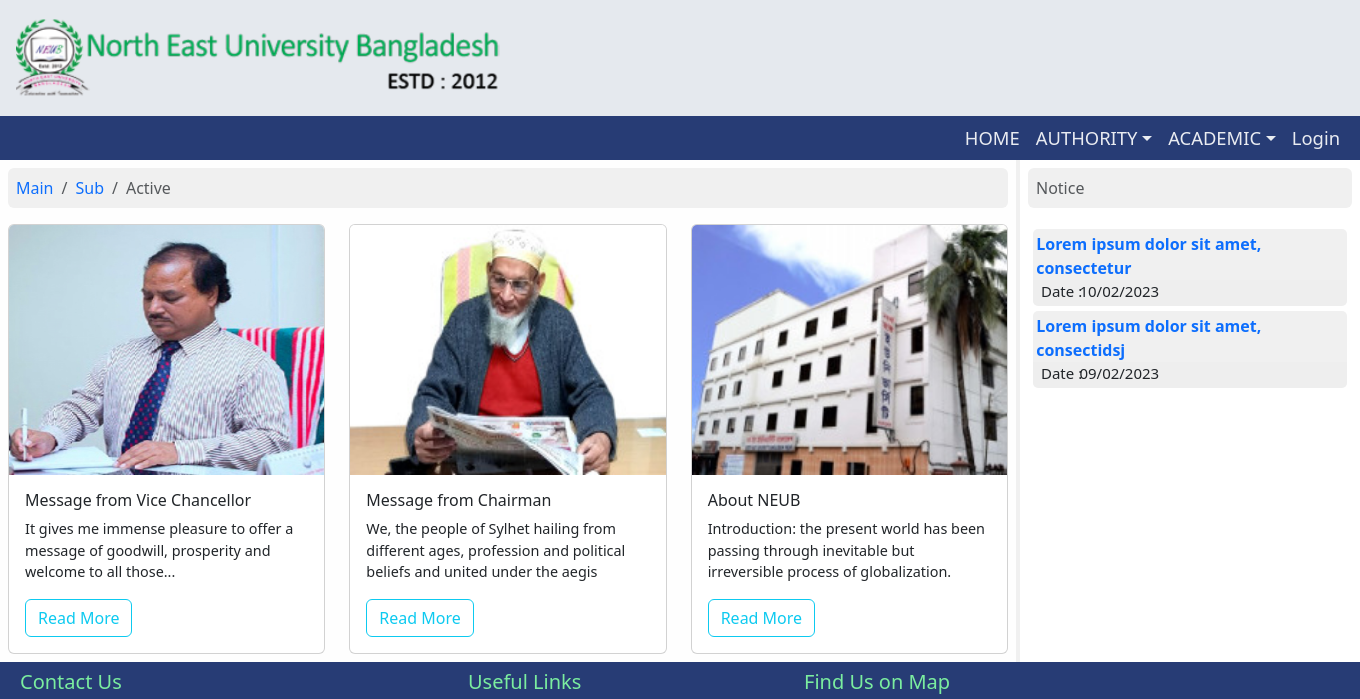
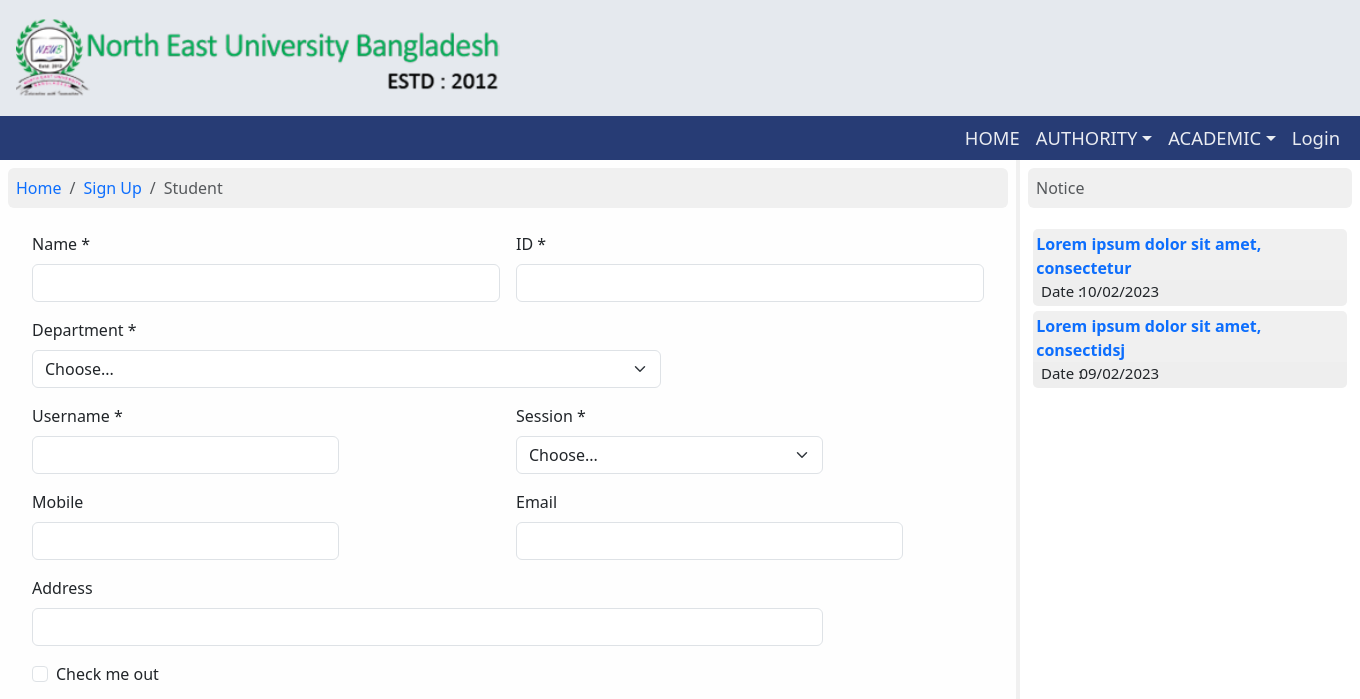
Before and after one commit to dipta-sdd/neub, a PHP site: page /index.html in a window 1360 px wide; the page is wider, and only the part inside the window is pictured. Shown: the top 699 px of that part. Run offline with PHP 8.4, Linux system fonts and the light colour scheme.

Commit message:
step-login

```diff
--- a/index.html
+++ b/index.html
@@ -112,42 +112,80 @@
         <div class=" col-lg-9 col-md-7 left p-0 pe-1">
           <div class="body p-2">
             <nav class="breadcrumb p-2 rounded-2">
-              <a class="breadcrumb-item" href="#">Main</a>
-              <a class="breadcrumb-item" href="#">Sub</a>
-              <span class="breadcrumb-item active" aria-current="page">Active</span>
+              <a class="breadcrumb-item" href="#">Home</a>
+              <a class="breadcrumb-item" href="#">Sign Up</a>
+              <span class="breadcrumb-item active" aria-current="page">Student</span>
             </nav>
+            <div class="sign_up_std m-4">
+              <form class="row g-3">
+                <div class="col-md-6">
+                  <label class="form-label">Name *</label>
+                  <label class="form-label msg"></label>
+                  <input type="text" class="form-control" name="name">
+                </div>
 
-            <div class="row row-cols-1 row-cols-lg-3 g-4">
-              <div class="col">
-                <div class="card">
-                  <img src="./img/card_vc.jpg" height="250" class="card-img-top" alt="...">
-                  <div class="card-body">
-                    <h6 class="card-title">Message from Vice Chancellor </h6>
-                    <p class="card-text">It gives me immense pleasure to offer a message of goodwill, prosperity and welcome to all those... </p>
-                    <button type="button" class="btn btn-outline-info">Read More</button>
+                <div class="col-md-6">
+                  <label class="form-label">ID *</label>
+                  <label class="form-label msg"></label>
+                  <input type="text" class="form-control" name="id">
+                </div>
+
+                <div class="col-md-8">
+                  <label class="form-label">Department *</label>
+                  <label class="form-label msg" ></label>
+                  <select class="form-select" name="dept">
+                    <option selected>Choose...</option>
+                    <option>...</option>
+                  </select>
+                </div> <div class="col-md-4 m-0"></div>
+
+                <div class="col-md-4">
+                  <label class="form-label">Username *</label>
+                  <label class="form-label msg"></label>
+                  <input type="text" class="form-control" name="user">
+                </div><div class="col-md-2"></div>
+
+                <div class="col-md-4 ">
+                  <label class="form-label">Session *</label>
+                  <label class="form-label msg" ></label>
+                  <select class="form-select" name="session">
+                    <option selected>Choose...</option>
+                    <option>...</option>
+                  </select>
+                </div>
+
+                <div class="col-md-4">
+                  <label class="form-label">Mobile</label>
+                  <label class="form-label msg"></label>
+                  <input type="text" class="form-control" name="mobile">
+                </div><div class="col-md-2"></div>
+
+                <div class="col-md-5">
+                  <label class="form-label">Email</label>
+                  <label class="form-label msg"></label>
+                  <input type="email" class="form-control" name="email">
+                </div><div class="col-md-6 m-0"></div>
+
+                <div class="col-md-10">
+                  <label class="form-label"> Address</label>
+                  <label class="form-label msg"></label>
+                  <input type="text" class="form-control" name="user">
+                </div><div class="col-md-2 m-0"></div>
+
+
+
+                <div class="col-12">
+                  <div class="form-check">
+                    <input class="form-check-input" type="checkbox" id="gridCheck">
+                    <label class="form-check-label" for="gridCheck">
+                      Check me out
+                    </label>
                   </div>
                 </div>
-              </div>
-              <div class="col">
-                <div class="card">
-                  <img src="./img/card_ch.jpg" height="250" class="card-img-top" alt="...">
-                  <div class="card-body">
-                    <h6 class="card-title">Message from Chairman</h6>
-                    <p class="card-text">We, the people of Sylhet hailing from different ages, profession and political beliefs and united under the aegis</p>
-                    <button type="button" class="btn btn-outline-info">Read More</button>
-                  </div>
+                <div class="col-12">
+                  <button type="submit" class="btn btn-primary">Sign in</button>
                 </div>
-              </div>
-              <div class="col">
-                <div class="card">
-                  <img src="./img/card_v.jpg" height="250" class="card-img-top" alt="...">
-                  <div class="card-body">
-                    <h6 class="card-title">About NEUB</h6>
-                    <p class="card-text"><b> Introduction: </b>the present world has been passing through inevitable but irreversible process of globalization.  </p>
-                    <button type="button" class="btn btn-outline-info">Read More</button>
-                  </div>
-                </div>
-              </div>
+              </form>
             </div>
 
           </div>
--- a/login.php
+++ b/login.php
@@ -1,9 +1,11 @@
 <?php
+    $redirect = '<script>  location.replace("./index.php") </script> ';
   $login="";
 if(!isset($_COOKIE["user"])) {
   $login='<li class="nav-item "><a class="nav-link rounded-2 myfs" aria-current="page" href="./login.php">Login</a></li>';
 } else {
   // echo $_COOKIE["user"];
+  echo $redirect;
   $login='<li class="nav-item "><a class="nav-link rounded-2 myfs" aria-current="page" href="./logout.php">Logout</a></li>';
 }
 
--- a/logout.php
+++ b/logout.php
@@ -1,5 +1,5 @@
 <?php
-  $redirect = '<script>  location.replace("./index.html") </script> ';
+  $redirect = '<script>  location.replace("./index.php") </script> ';
   $login="";
   setcookie("user","",time()-(86400*300));
   echo $redirect;
```
